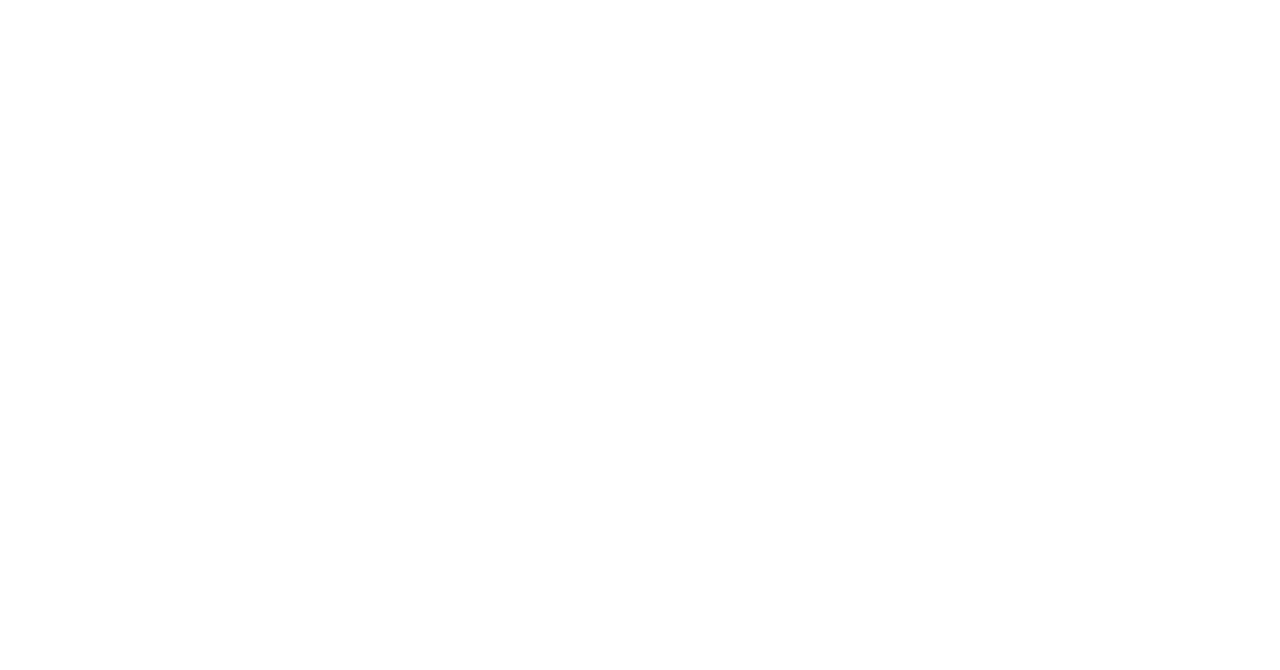
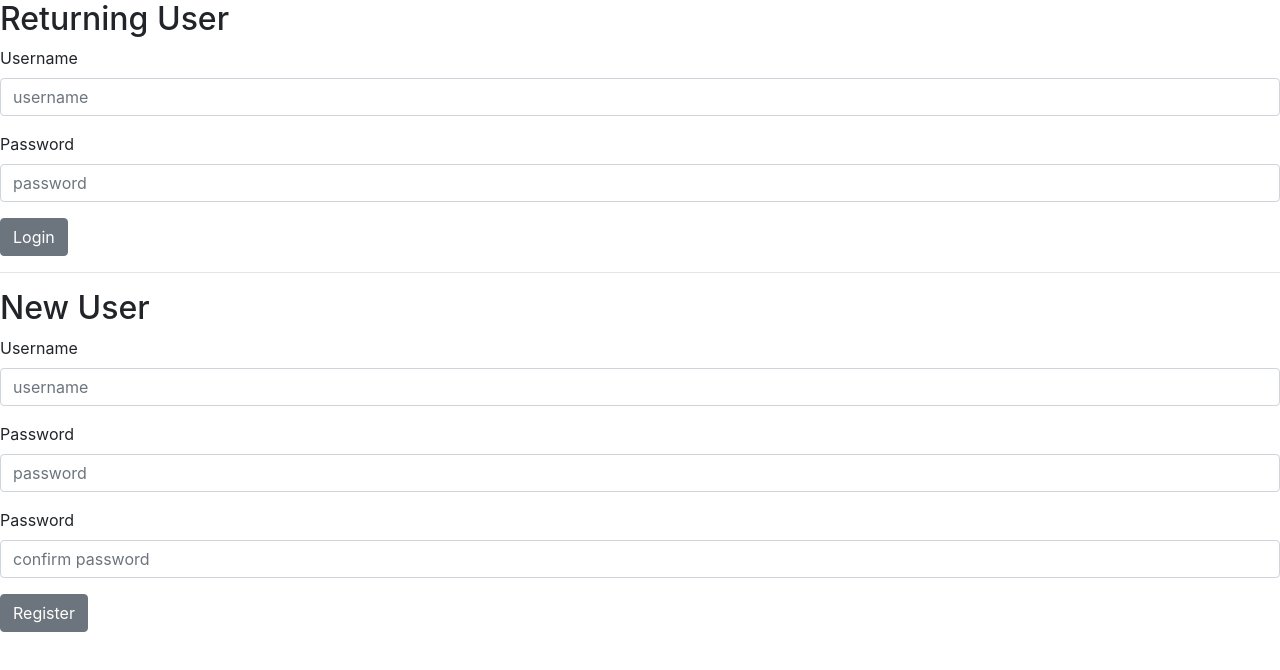
Before and after one commit to Kaikaine/notes-app, a React (Create React App) app: page / in a window 1280 px wide. Shown: the top 670 px of the page. Built offline with nearby package versions, Linux system fonts and the light colour scheme.

Commit message:
created a basic login and register form

```diff
--- a/package.json
+++ b/package.json
@@ -3,9 +3,13 @@
   "version": "0.1.0",
   "private": true,
   "dependencies": {
+    "axios": "^0.18.0",
+    "bootstrap": "^4.1.3",
     "react": "^16.6.0",
     "react-dom": "^16.6.0",
-    "react-scripts": "2.1.1"
+    "react-router-dom": "^4.3.1",
+    "react-scripts": "2.1.1",
+    "reactstrap": "^6.5.0"
   },
   "scripts": {
     "start": "react-scripts start",
--- a/src/App.js
+++ b/src/App.js
@@ -1,11 +1,66 @@
 import React, { Component } from 'react';
 import logo from './logo.svg';
 import './App.css';
+import { Button, Form, FormGroup, Label, Input, FormText } from 'reactstrap';
 
 class App extends Component {
+  constructor(props) {
+    super(props)
+    this.state = {
+      username: '',
+      password: '',
+
+      registerUsername: '',
+      registerPassword: '',
+      confirmPassword: ''
+    }
+  }
+
+  changeHandler = e => {
+    this.setState({ [e.target.name]: e.target.value })
+  }
+
   render() {
     return (
       <div>
+
+        <h2>
+          Returning User
+      </h2>
+
+        <Form>
+          <FormGroup>
+            <Label for="username">Username</Label>
+            <Input type="name" value={this.state.username} onChange={this.changeHandler} name="username" id="username" placeholder="username" />
+          </FormGroup>
+          <FormGroup>
+            <Label for="loginPassword">Password</Label>
+            <Input type="password" value={this.state.password} onChange={this.changeHandler} name="password" id="loginPassword" placeholder="password" />
+          </FormGroup>
+          <Button>Login</Button>
+        </Form>
+
+        <hr />
+
+        <h2>
+          New User
+        </h2>
+
+        <Form>
+          <FormGroup>
+            <Label for="registerUsername">Username</Label>
+            <Input type="name" value={this.state.registerUsername} onChange={this.changeHandler} name="registerUsername" id="username" placeholder="username" />
+          </FormGroup>
+          <FormGroup>
+            <Label for="registerPassword">Password</Label>
+            <Input type="password" value={this.state.registerPassword} onChange={this.changeHandler} name="registerPassword" id="registerPassword" placeholder="password" />
+          </FormGroup>
+          <FormGroup>
+            <Label for="confirmPassword">Password</Label>
+            <Input type="password" value={this.state.confirmPassword} onChange={this.changeHandler} name="confirmPassword" id="confirmPassword" placeholder="confirm password" />
+          </FormGroup>
+          <Button>Register</Button>
+        </Form>
 
       </div>
     );
--- a/src/index.js
+++ b/src/index.js
@@ -3,8 +3,9 @@
 import './index.css';
 import App from './App';
 import * as serviceWorker from './serviceWorker';
-
-ReactDOM.render(<App />, document.getElementById('root'));
+import 'bootstrap/dist/css/bootstrap.min.css';
+import { BrowserRouter as Router } from 'react-router-dom';
+ReactDOM.render(<Router><App /></Router>, document.getElementById('root'));
 
 // If you want your app to work offline and load faster, you can change
 // unregister() to register() below. Note this comes with some pitfalls.
```
Also changed, not shown: 2 other files (tests, documents, lock files or other folders).
